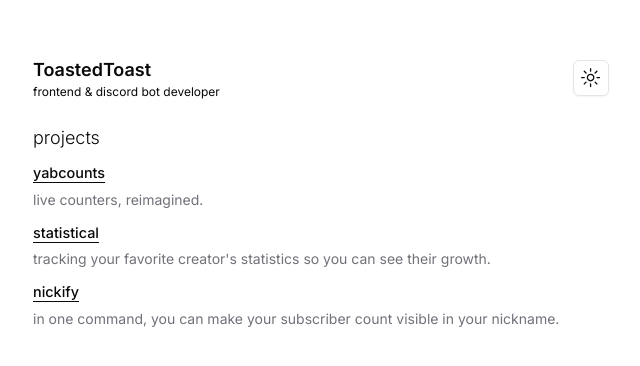
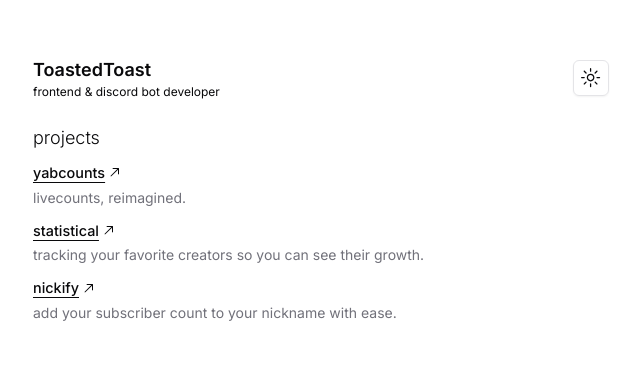
Before and after one commit to ToastedDev/toastify.tk-v2, a Next.js app: page / in a window 1280 px wide. Shown: the top 366 px of the page, without its empty margins (319-959 px from the left). Built offline with nearby package versions, Linux system fonts and the light colour scheme.

Commit message:
improvements

```diff
--- a/src/app/page.tsx
+++ b/src/app/page.tsx
@@ -1,48 +1,47 @@
+import { ArrowTopRightIcon } from "@radix-ui/react-icons";
 import Link from "next/link";
+
+function Project({
+  name,
+  description,
+  href,
+}: {
+  name: string;
+  description: string;
+  href: string;
+}) {
+  return (
+    <li className="flex flex-col gap-1">
+      <Link href={href}>
+        <h1 className="flex items-center gap-0.5 font-medium underline underline-offset-4">
+          {name} <ArrowTopRightIcon />
+        </h1>
+      </Link>
+      <p className="text-sm text-muted-foreground">{description}</p>
+    </li>
+  );
+}
 
 export default function Home() {
   return (
     <>
       <h1 className="text-lg font-light">projects</h1>
       <ul className="mt-2.5 flex flex-col gap-3">
-        <li>
-          <Link href="https://yabcounts.com" className="flex flex-col gap-1.5">
-            <h1 className="font-medium underline underline-offset-4">
-              yabcounts
-            </h1>
-            <p className="text-sm text-muted-foreground">
-              live counters, reimagined.
-            </p>
-          </Link>
-        </li>
-        <li>
-          <Link
-            href="https://statistical.vercel.app"
-            className="flex flex-col gap-1.5"
-          >
-            <h1 className="font-medium underline underline-offset-4">
-              statistical
-            </h1>
-            <p className="text-sm text-muted-foreground">
-              tracking your favorite creator&apos;s statistics so you can see
-              their growth.
-            </p>
-          </Link>
-        </li>
-        <li>
-          <Link
-            href="https://nickify.vercel.app"
-            className="flex flex-col gap-1.5"
-          >
-            <h1 className="font-medium underline underline-offset-4">
-              nickify
-            </h1>
-            <p className="text-sm text-muted-foreground">
-              in one command, you can make your subscriber count visible in your
-              nickname.
-            </p>
-          </Link>
-        </li>
+        <Project
+          name="yabcounts"
+          description="livecounts, reimagined."
+          href="https://yabcounts.com"
+        />
+        <Project
+          name="statistical"
+          description="tracking your favorite creators so you can see their growth."
+          href="https://statistical.vercel.app"
+        />
+        <Project
+          name="nickify"
+          description="add your subscriber count to your nickname with ease."
+          href="https://nickify.vercel.app"
+        />
       </ul>
     </>
   );
```
